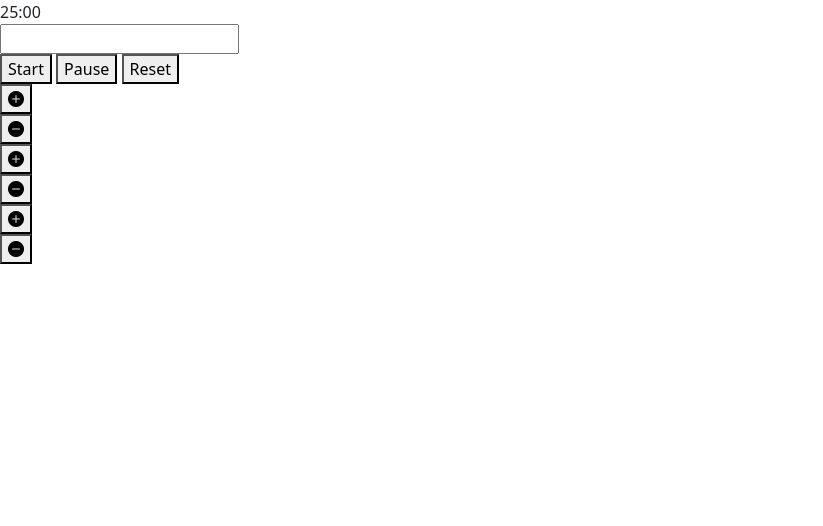
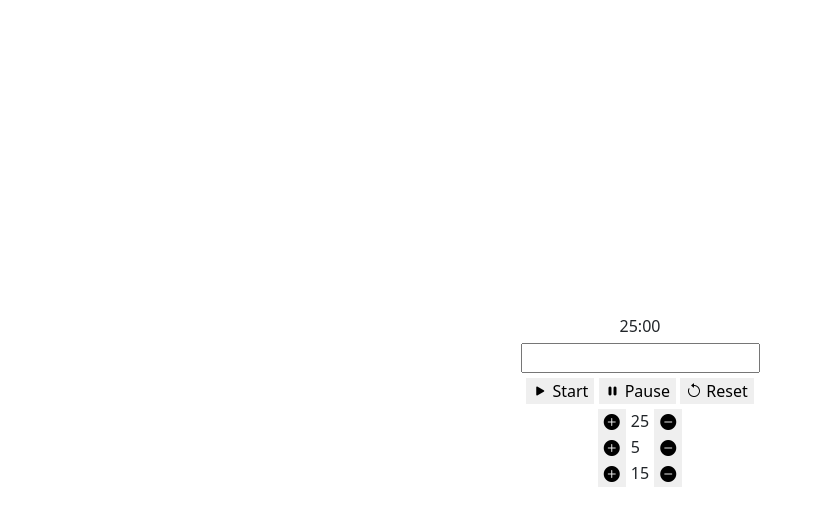
Before and after one commit to denisalecexe/pomodoro-timer, a plain HTML site: page src/index.html in a window 1280 px wide. Shown: the whole page, without its empty margins (0-823 px from the left). Drawn offline with nearby package versions, Linux system fonts and the light colour scheme.

Commit message:
fixed setup HTML layout and add baseline css positioning for Pomodoro Timer

```diff
--- a/src/index.html
+++ b/src/index.html
@@ -18,9 +18,9 @@
 
         <!-- buttons per start, pause and reset -->
         <div id="buttons">
-            <button type="button" id="start">Start</button>
-            <button type="button" id="pause">Pause</button>
-            <button type="button" id="reset">Reset</button>
+            <button id="start"><i class="bi bi-play-fill"></i> Start</button>
+            <button id="pause"><i class="bi bi-pause-fill"></i> Pause</button>
+            <button id="reset"><i class="bi bi-arrow-counterclockwise"></i> Reset</button>
         </div>
 
         <!-- impostazioni del timer per decidere i tempi -->
@@ -28,21 +28,21 @@
             <!-- sezione 1 del timer -->
             <div class="set-pomodoro">
                 <button><i class="bi bi-plus-circle-fill"></i></button>
-                <div id="num-pomodoro" class="set-number"></div>
+                <div id="num-pomodoro" class="set-number">25</div>
                 <button><i class="bi bi-dash-circle-fill"></i></button>
             </div>
 
             <!-- sezione 2 del timer -->
             <div class="set-short-pause">
                 <button><i class="bi bi-plus-circle-fill"></i></button>
-                <div id="num-short-pause" class="set-number"></div>
+                <div id="num-short-pause" class="set-number">5</div>
                 <button><i class="bi bi-dash-circle-fill"></i></button>
             </div>
 
             <!-- sezione 3 del pomodoro -->
             <div class="set-long-pause">
                 <button><i class="bi bi-plus-circle-fill"></i></button>
-                <div id="num-long-pause" class="set-number"></div>
+                <div id="num-long-pause" class="set-number">15</div>
                 <button><i class="bi bi-dash-circle-fill"></i></button>
             </div>
         </div>
--- a/src/styles/style.css
+++ b/src/styles/style.css
@@ -18,9 +18,35 @@ body {
     height: 100vh;
     width: 100vw;
     box-sizing: border-box;
+    display: flex;
+    justify-content: center;
+    align-items: center;
+}
+
+/* stile dei bottoni */
+button {
+    border: none;
+    outline: none;
 }
 
 /* ID */
-
+/* stile del container */
+#container {
+    display: grid;
+    place-items: center;
+    gap: 5px;
+}
 
 /* CLASS */
+/* stile dei container delle impostazioni di modifica del timer */
+.set-pomodoro,
+.set-short-pause,
+.set-long-pause {
+    display: flex;
+    flex-direction: row;
+    gap: 5px;
+}
+
+.set-number {
+    flex: 1;
+}
```
